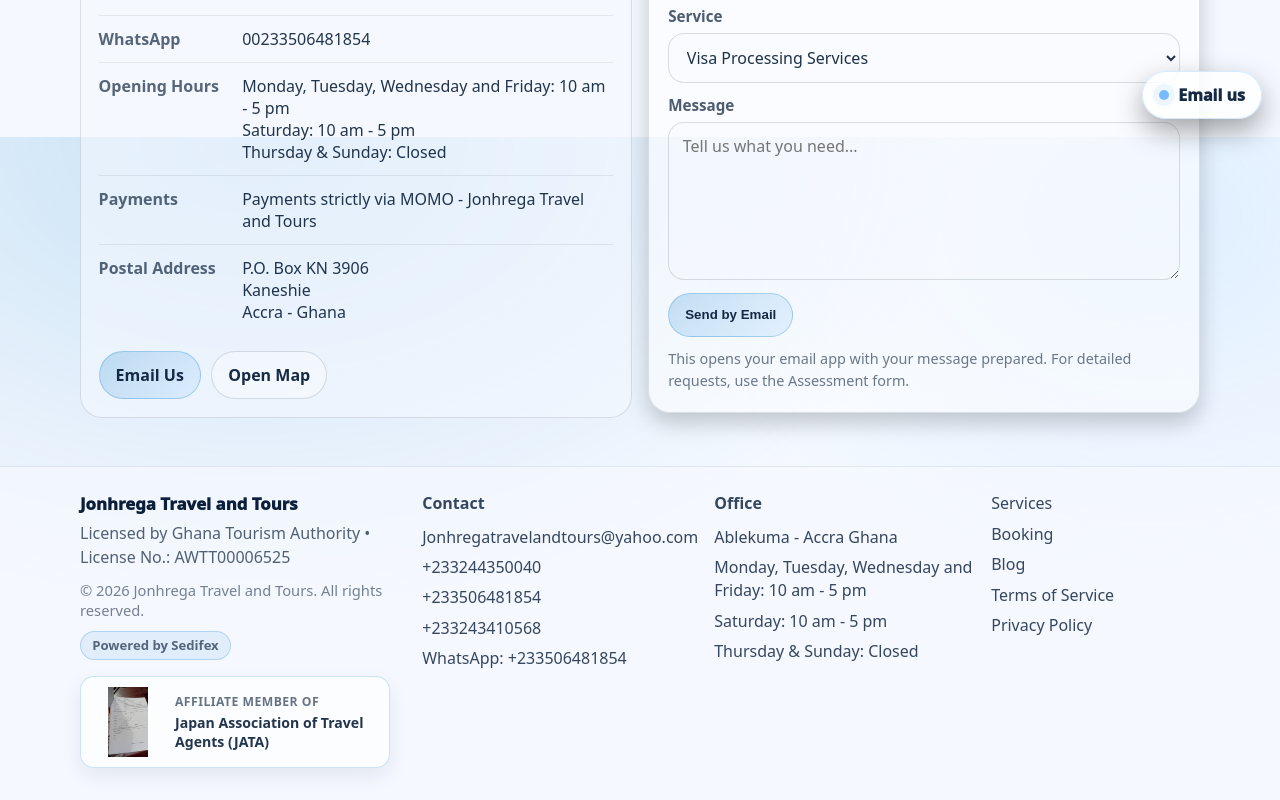
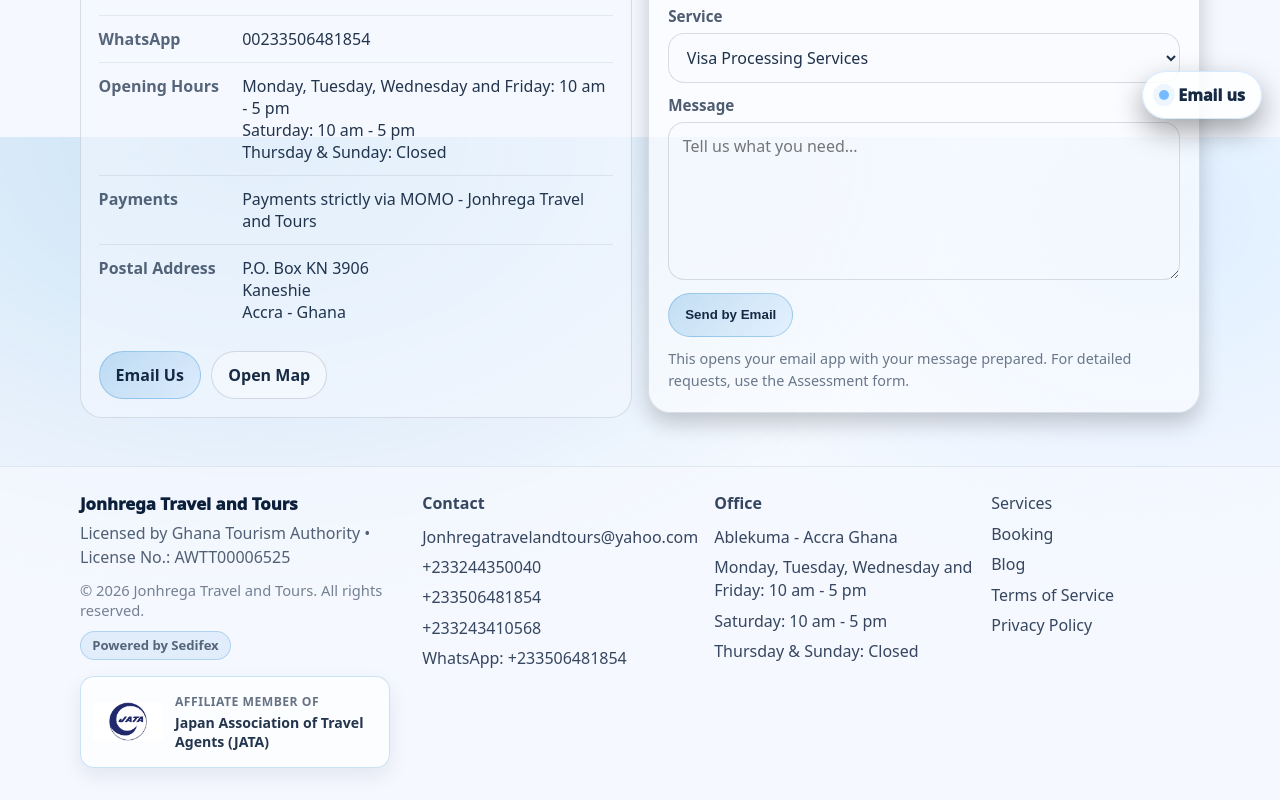
Before and after one commit to learngermanghana/jonhrega-travel-site, a React (Vite) app: page /contact in a window 1280 px wide. Shown: the part 663-1463 px from the top of the page. Built offline with nearby package versions, Linux system fonts and the light colour scheme.

Commit message:
Use new JATA image in footer

```diff
--- a/src/components/Footer.jsx
+++ b/src/components/Footer.jsx
@@ -20,7 +20,7 @@
           <div className="footer__affiliation" aria-label="JATA affiliate membership">
             <img
               className="footer__affiliationLogo"
-              src="/images/john%20new%20pic%20(2).jpeg"
+              src="/images/894ad77a-2e20-4b2c-9c0f-81bc4f094a0c.jpeg"
               alt="JATA Overseas Allied Member logo"
             />
             <div>
```
